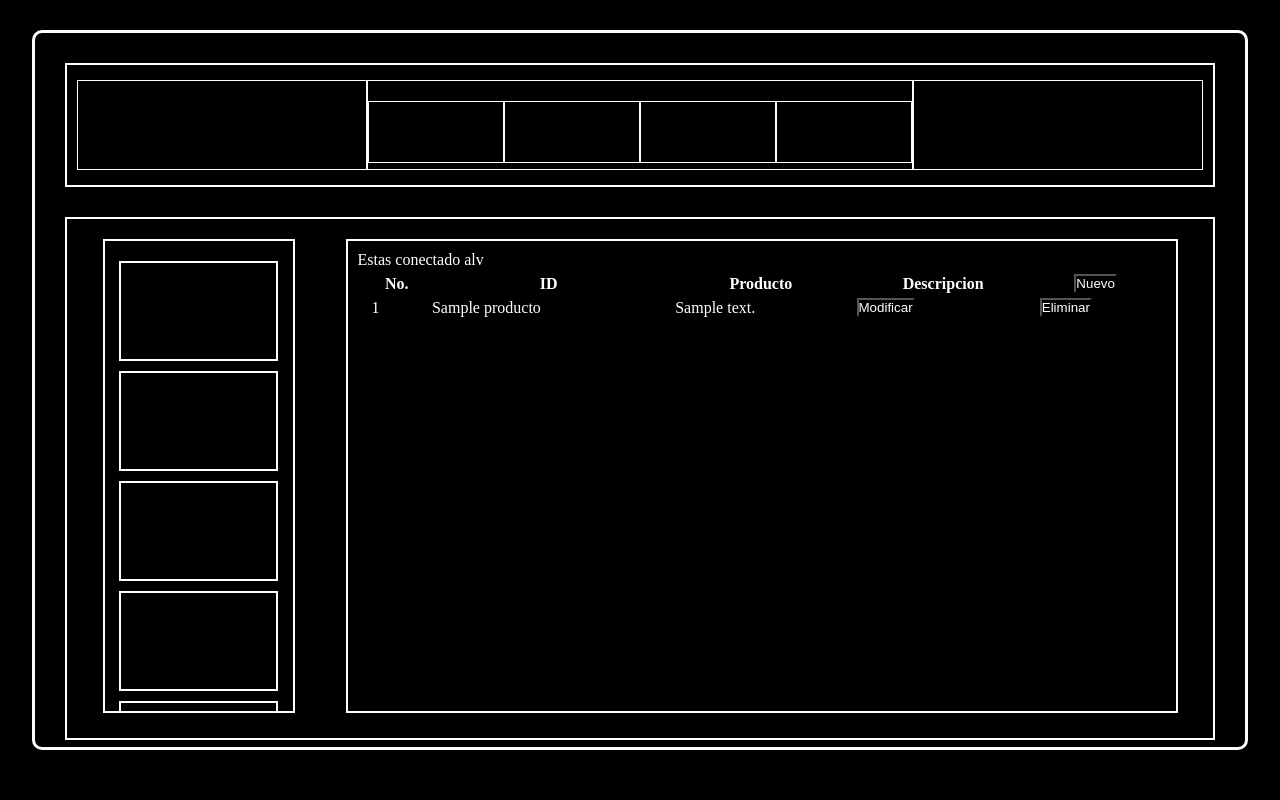
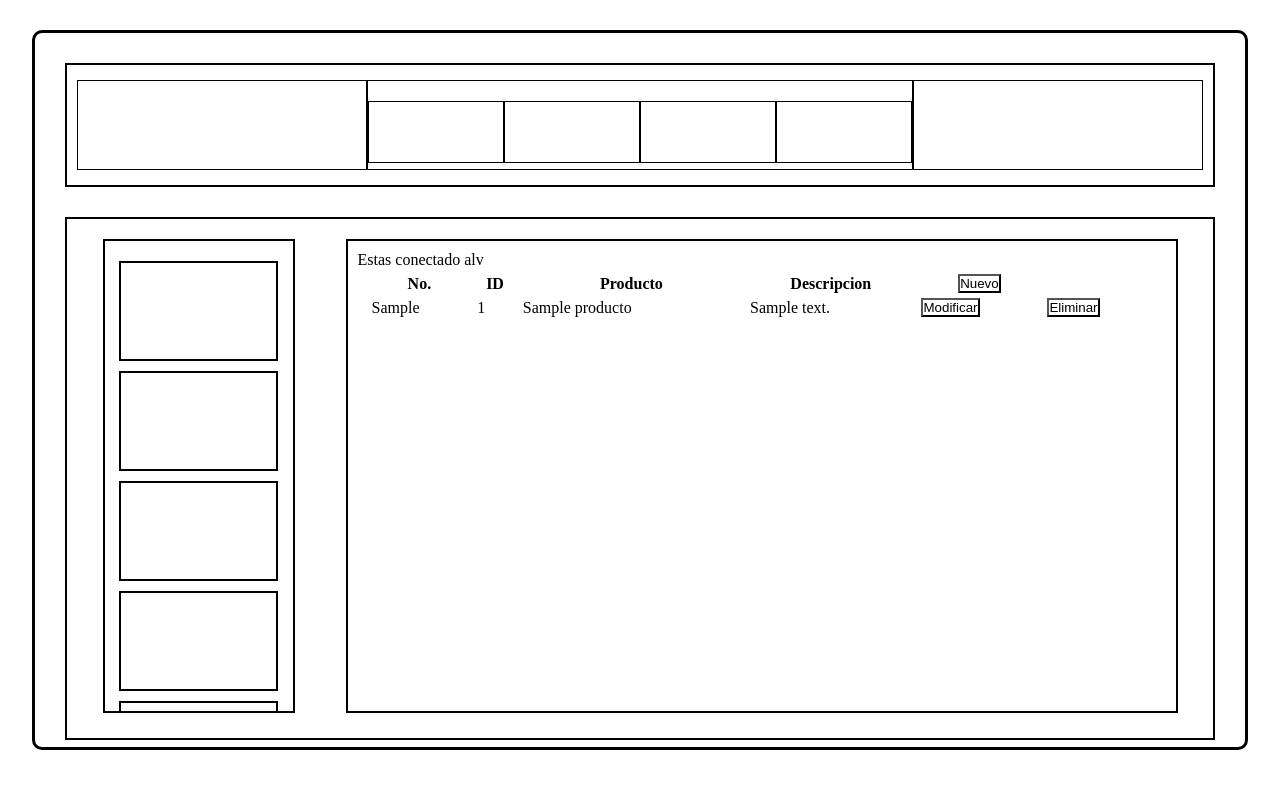
Before and after one commit to bryanchopin/PHPDataBase, a PHP site: page / in a window 1280 px wide. Run offline with PHP 8.4, Linux system fonts and the light colour scheme; tables that the repository leaves empty or names only in its code hold one stand-in row (values such as "Sample post").

Commit message:
finished statements, all clauses are ready CRUD

```diff
--- a/conexion.php
+++ b/conexion.php
@@ -1,5 +1,5 @@
 <?php
-	$conexion= new mysqli("localhost","brychxpin","12061125","bry");
+	$conexion= new mysqli("localhost","brychxpin","12172328","Bnotes");
 	//Comprobar conexion
 	if(mysqli_connect_errno())
 	{
--- a/css/style.css
+++ b/css/style.css
@@ -1,7 +1,7 @@
 :root{
-	--colorBg: #000;
-	--colorBorder: #fff;
-	--colorFont:#fff;
+	--colorBg: #fff;
+	--colorBorder: #000;
+	--colorFont:#000;
 }
 
 *{
--- a/index.php
+++ b/index.php
@@ -4,7 +4,7 @@
     <meta charset="UTF-8">
     <meta http-equiv="X-UA-Compatible" content="IE=edge">
     <meta name="viewport" content="width=device-width, initial-scale=1.0">
-    <link rel="stylesheet" href="/css/style.css">
+    <link rel="stylesheet" href="./css/style.css">
     <title>brychxpin v1.1</title>
 </head>
 <body>
@@ -40,16 +40,17 @@
                     </thead>
                     <?php
                       include "conexion.php";
-                      $sentecia="SELECT * FROM productos";
+                      $sentecia= "SELECT * FROM productos";
                       $resultado= $conexion->query($sentecia) or die (mysqli_error($conexion));
                       while($fila=$resultado->fetch_assoc())
                       {
                         echo "<tr>";
+                          echo"<td>"; echo $fila['no']; echo "</td>";
                           echo "<td>"; echo $fila['id_producto']; echo "</td>";
                           echo "<td>"; echo $fila['nombre']; echo "</td>";
                           echo "<td>"; echo $fila['descripcion']; echo "</td>";
-                          echo "<td><a href='modif_prod1.php'> <button type='button' class='btn btn-success'>Modificar</button> </a></td>";
-                          echo " <td><a href='eliminar_prod.php'> <button type='button' class='btn btn-danger'>Eliminar</button> </a></td>";
+                          echo "<td> <a href='modif_prod1.php'> <button type='button' class='btn btn-success'>Modificar</button> </a> </td>";
+                          echo " <td> <a href='eliminar_prod.php'> <button type='button' class='btn btn-danger'>Eliminar</button> </a> </td>";
                         echo "</tr>";
                       }
                     ?>
```
